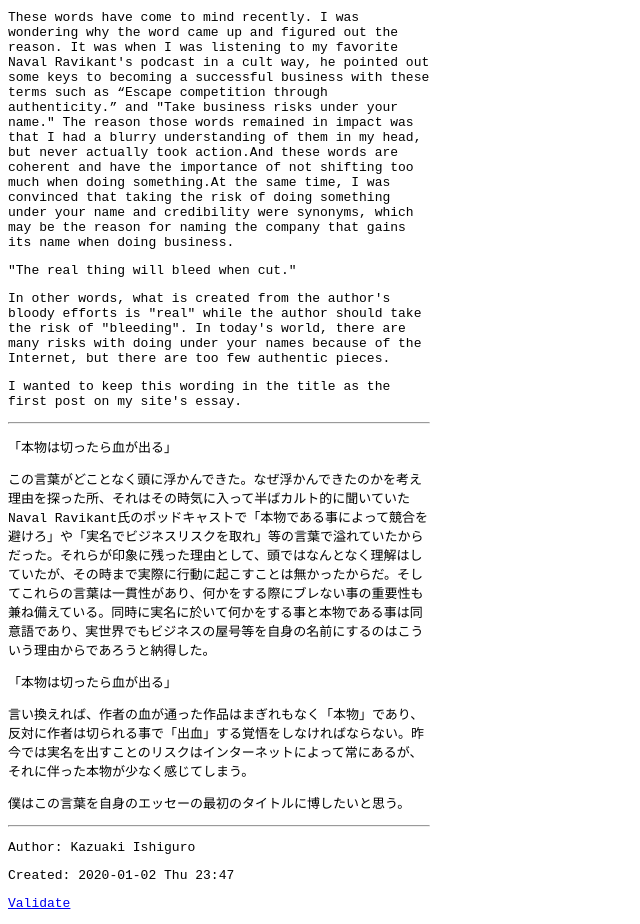
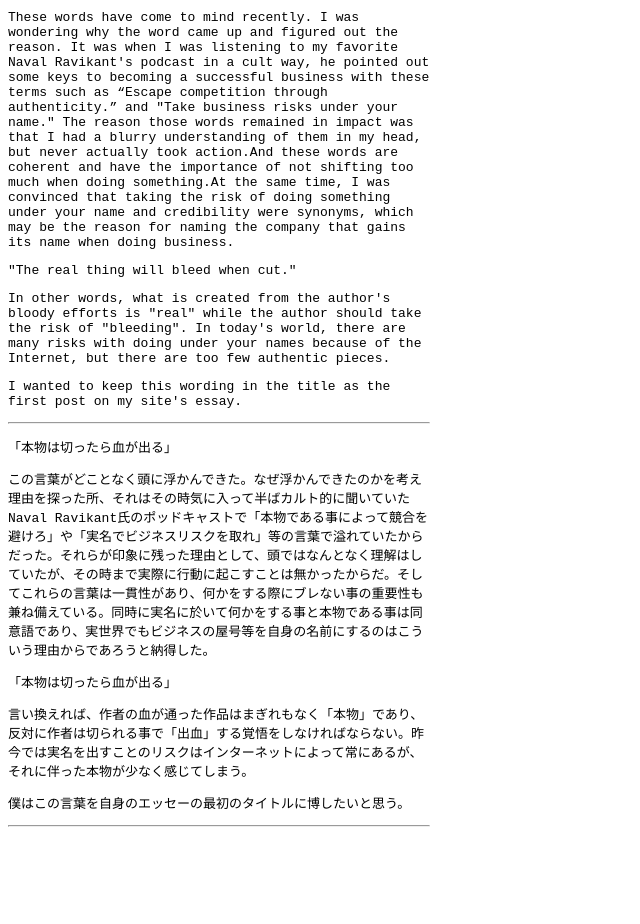
Before and after one commit to kazuakiishiguro/kazuakiishiguro.github.io, a plain HTML site: page essay/bleed_and_authenticity.html in a window 1280 px wide. Shown: the part 106-1030 px from the top of the page, without its empty margins (0-640 px from the left). After the commit the page ends 941 px from the top, so only its background shows below. Drawn offline with Linux system fonts and the light colour scheme.

Commit message:
applyed org-html-postamble

```diff
--- a/essay/bleed_and_authenticity.html
+++ b/essay/bleed_and_authenticity.html
@@ -1,7 +1,7 @@
 <!DOCTYPE html>
 <html lang="en">
 <head>
-<!-- 2020-01-02 Thu 23:47 -->
+<!-- 2020-01-06 Mon 14:29 -->
 <meta charset="utf-8">
 <meta name="viewport" content="width=device-width, initial-scale=1">
 <title>Bleed and authenticity</title>
@@ -106,10 +106,5 @@ I wanted to keep this wording in the title as the first post on my site's essay.
 
 <hr>
 </div>
-<div id="postamble" class="status">
-<p class="author">Author: Kazuaki Ishiguro</p>
-<p class="date">Created: 2020-01-02 Thu 23:47</p>
-<p class="validation"><a href="http://validator.w3.org/check?uri=referer">Validate</a></p>
-</div>
 </body>
 </html>
```
Also changed, not shown: essay/index.html (+2 -6 lines).
